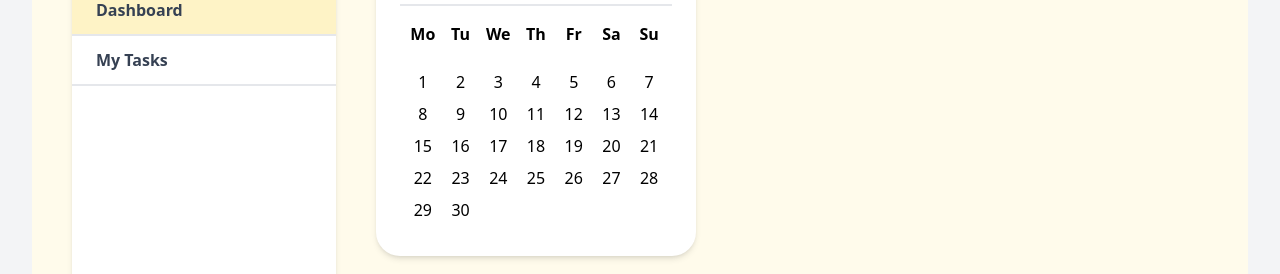
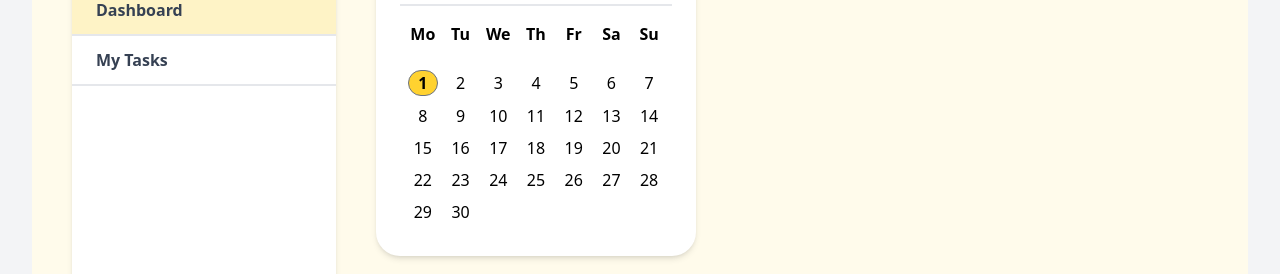
Before and after one commit to Safdari10/task-manager, a Next.js app in the folder frontend/: page /dashboard in a window 1280 px wide. Shown: the part 232-506 px from the top of the page. Built offline with nearby package versions, Linux system fonts and the light colour scheme.

Commit message:
Highlights current day in month view calendar
Improves calendar usability by visually distinguishing the current day,
making it easier for users to identify today's date at a glance.

```diff
--- a/frontend/src/app/dashboard/components/MonthView.tsx
+++ b/frontend/src/app/dashboard/components/MonthView.tsx
@@ -9,6 +9,7 @@ const MonthView = ({ currentMonth, currentYear }: MonthViewProps) => {
 
   const daysInMonth = new Date(currentYear, currentMonth + 1, 0).getDate();
   const totalDays = Array.from({ length: daysInMonth });
+  const currentDate = new Date().getDate();
 
   return (
     <div className="grid grid-cols-7 gap-2 w-full p-2 place-items-center">
@@ -16,7 +17,15 @@ const MonthView = ({ currentMonth, currentYear }: MonthViewProps) => {
         <div key={index}></div>
       ))}
       {totalDays.map((_, index) => (
-        <div key={index}>{index + 1}</div>
+        <div
+          key={index}
+          className={`text-center ${
+            currentDate === index + 1
+              ? "w-full font-bold bg-amber-300 rounded-full border border-gray-500"
+              : ""
+          }`}>
+          {index + 1}
+        </div>
       ))}
     </div>
   );
```
